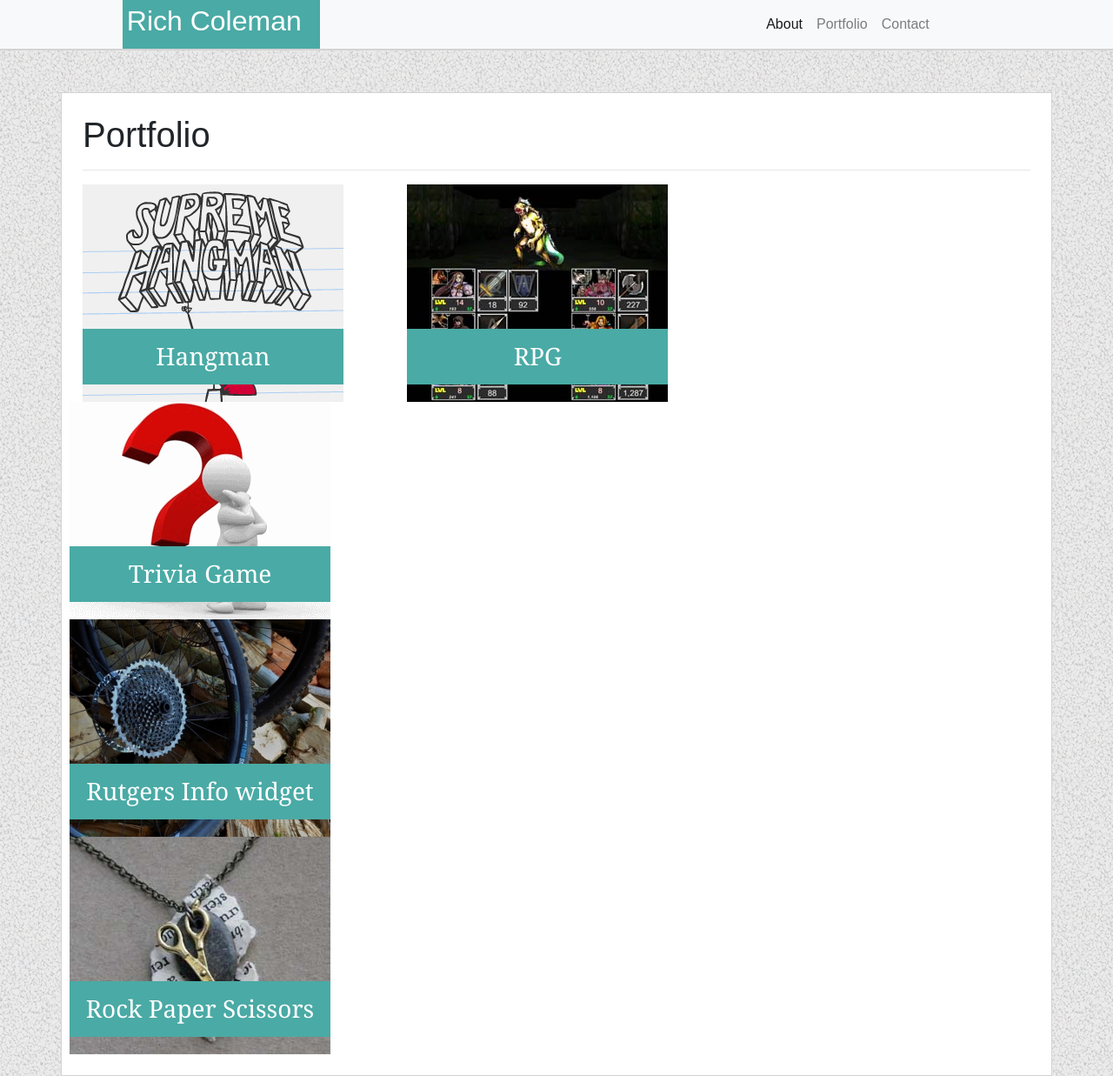
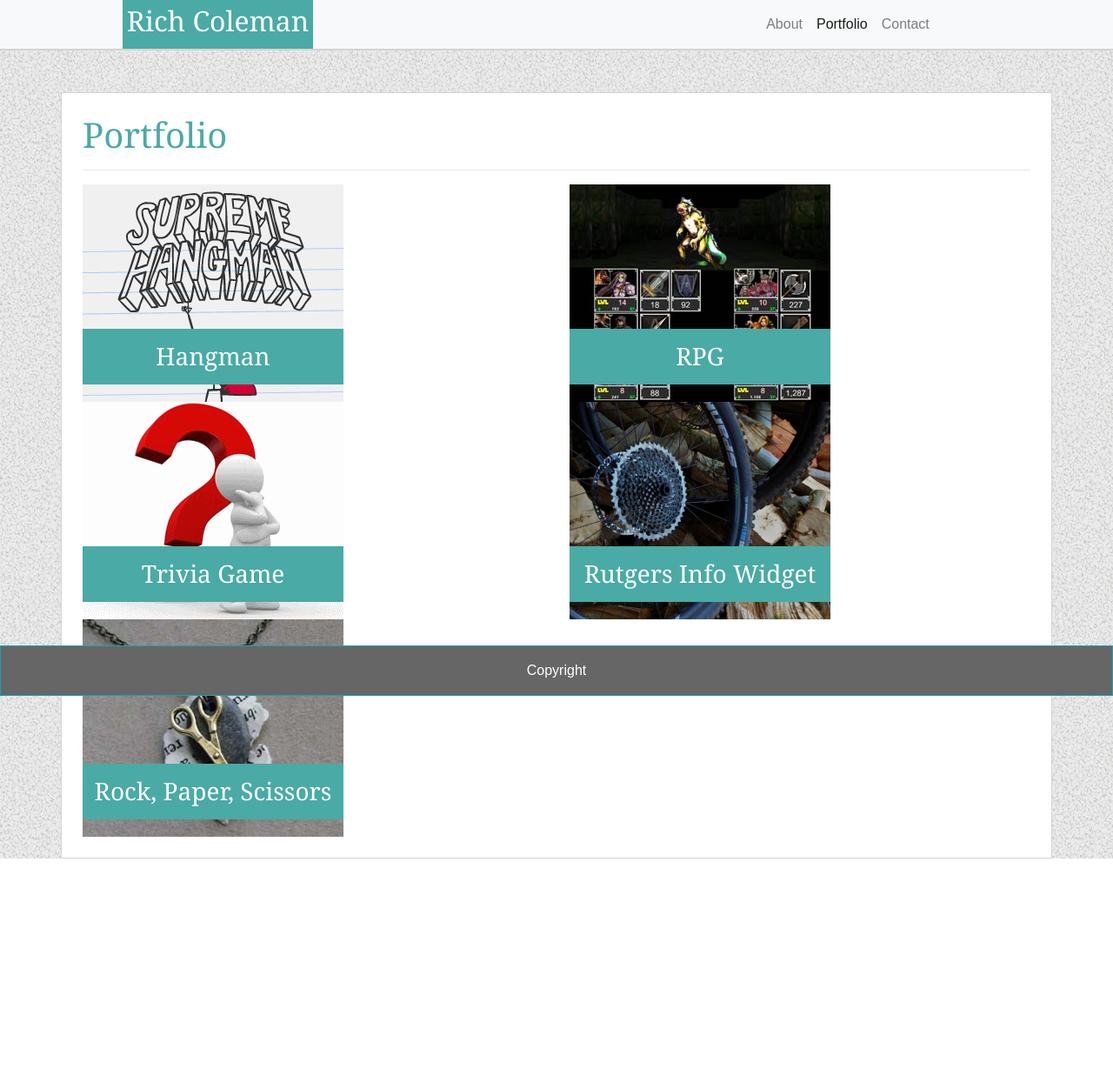
Before and after one commit to RichColeman/Bootstrap-Portfolio, a plain HTML site: page portfolio.html in a window 1280 px wide. Shown: the whole page at 87% size. After the commit the page ends 987 px from the top, so only its background shows below. Drawn offline with nearby package versions, Linux system fonts and the light colour scheme.

Commit message:
Added footer, cleaned up navbar

```diff
--- a/portfolio.html
+++ b/portfolio.html
@@ -25,11 +25,11 @@
             </button>
             <div class="collapse navbar-collapse" id="navbarNav">
                 <ul class="navbar-nav ml-auto">
+                    <li class="nav-item">
+                        <a class="nav-link" href="./index.html">About</a>
+                    </li>
                     <li class="nav-item active">
-                        <a class="nav-link" href="./index.html">About <span class="sr-only">(current)</span></a>
-                    </li>
-                    <li class="nav-item">
-                        <a class="nav-link" href="./portfolio.html">Portfolio</a>
+                        <a class="nav-link" href="./portfolio.html">Portfolio<span class="sr-only">(current)</span></a>
                     </li>
                     <li class="nav-item">
                         <a class="nav-link" href="./contact.html">Contact</a>
@@ -55,7 +55,7 @@
                 <div class="row" id="box-search">
 
 
-                        <div class="thumbnail text-center col-md-4">
+                    <div class="thumbnail text-center col-sm-12 col-md-6 col-lg-6">
                         <div class="wrapper">
                             <img src="./img/hangman.png" alt="Hangman" class="img-responsive">
                             <div class="caption">
@@ -63,7 +63,9 @@
                             </div>
                         </div>
                     </div>
-                    <div class="thumbnail text-center col-md-4">
+<br>
+
+                    <div class="thumbnail text-center col-sm-12 col-md-6 col-lg-6">
                         <div class="wrapper">
                             <img src="./img/rpg.png" alt="RPG" class="img-responsive">
                             <div class="caption">
@@ -71,32 +73,30 @@
                             </div>
                         </div>
                     </div>
-                </div>
-
-                <div class="row" id="box-search">
-                    <div class="thumbnail text-center">
-                        <img src="./img/trivia.png" alt="Trivia Game" class="img-responsive">
+<br>
+                    <div class="thumbnail text-center col-sm-12 col-md-6 col-lg-6">
+                        <div class="wrapper">
+                            <img src="./img/trivia.png" alt="Trivia" class="img-responsive">
                             <div class="caption">
                                 <h3>Trivia Game</h3>
                             </div>
                         </div>
                     </div>
-
-                <div class="row" id="box-search">
-                    <div class="thumbnail text-center">
-                        <img src="./img/widget.png" alt="Rutgers Info widget" class="img-responsive">
+<br>
+                    <div class="thumbnail text-center col-sm-12 col-md-6 col-lg-6">
+                        <div class="wrapper">
+                            <img src="./img/widget.png" alt="Widget" class="img-responsive">
                             <div class="caption">
-                            <h3>Rutgers Info widget</h3>
+                                <h3>Rutgers Info Widget</h3>
                             </div>
                         </div>
                     </div>
-
-                <div class="row" id="box-search">
-                    <div class="thumbnail text-center">
-                        <img src="./img/rps.png" alt="Rock, Paper, Scissors" class="img-responsive">
+<br>
+                    <div class="thumbnail text-center col-sm-12 col-md-6 col-lg-6">
+                        <div class="wrapper">
+                            <img src="./img/rps.png" alt="RPS" class="img-responsive">
                             <div class="caption">
-                            <h3>Rock Paper Scissors</h3>
-                        </div>
+                                <h3>Rock, Paper, Scissors</h3>
                             </div>
                         </div>
                     </div>
@@ -107,6 +107,16 @@
 
             </div>
 
+        </div>
+
+    </div>
+
+
+    <footer class="footer fixed-bottom border-top border border-info">
+        <div class="row">
+            <p class="pt-3 text-white text-center col-md-12">Copyright</p>
+        </div>
+    </footer>
 
 
 
--- a/style.css
+++ b/style.css
@@ -1,16 +1,15 @@
 h1,
-h2,
-{
-  font-family: Georgia, 'Times New Roman', Times, serif;
+h2 {
+  font-family: Georgia, "Times New Roman", Times, serif;
   color: #4aaaa5;
 }
 
 h3 {
-    font-family: Georgia, 'Times New Roman', Times, serif;
+  font-family: Georgia, "Times New Roman", Times, serif;
   color: white;
   background: #4aaaa5;
   padding: 15px 0px;
-    margin:0;
+  margin: 0;
 }
 
 body {
@@ -24,6 +23,10 @@ header {
 
 #navbarNav {
   margin-right: 15%;
+}
+
+.navbar-brand {
+  margin-right: 0;
 }
 
 .logo {
@@ -46,11 +49,10 @@ header {
 }
 
 .row img {
-    width:100%;
-
+  width: 100%;
 }
 
-.wrapper{
+.wrapper {
   max-width: 300px;
   position: relative;
 }
@@ -61,7 +63,7 @@ header {
 
 .caption {
   position: absolute;
-    bottom:20px;
+  bottom: 20px;
   left: 0;
   width: 100%;
 }
@@ -70,15 +72,17 @@ header {
   display: inline;
 }
 
-@media screen and (min-width:980px){
-
+footer {
+  background: #666;
 }
 
-@media screen and (max-width:768px){
-
+@media screen and (min-width: 980px) {
 }
 
-@media screen and (max-width:640px){
+@media screen and (max-width: 768px) {
+}
+
+@media screen and (max-width: 640px) {
   #navbarNav {
     width: 100%;
   }
```
Also changed, not shown: contact.html (+7 -0 lines), index.html (+7 -1 lines). Lines whose indentation alone changed are shown as unchanged.
